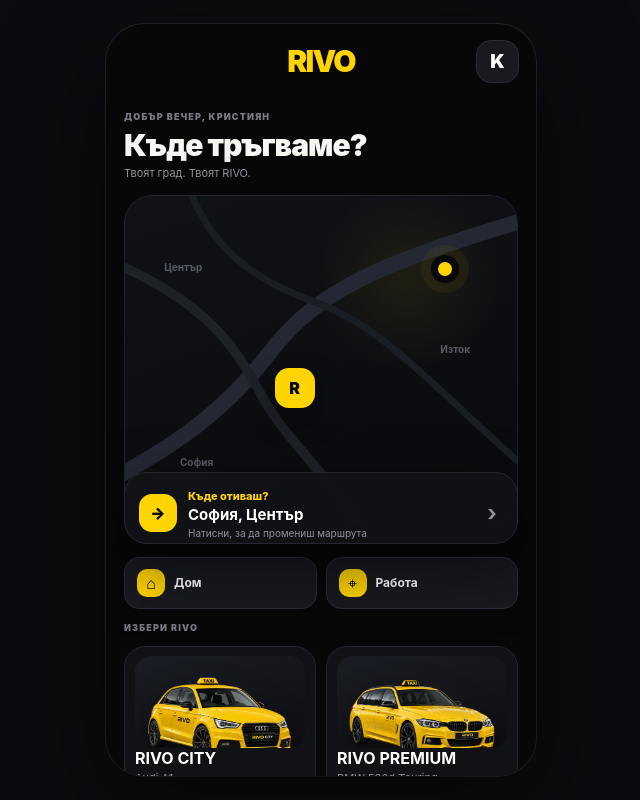
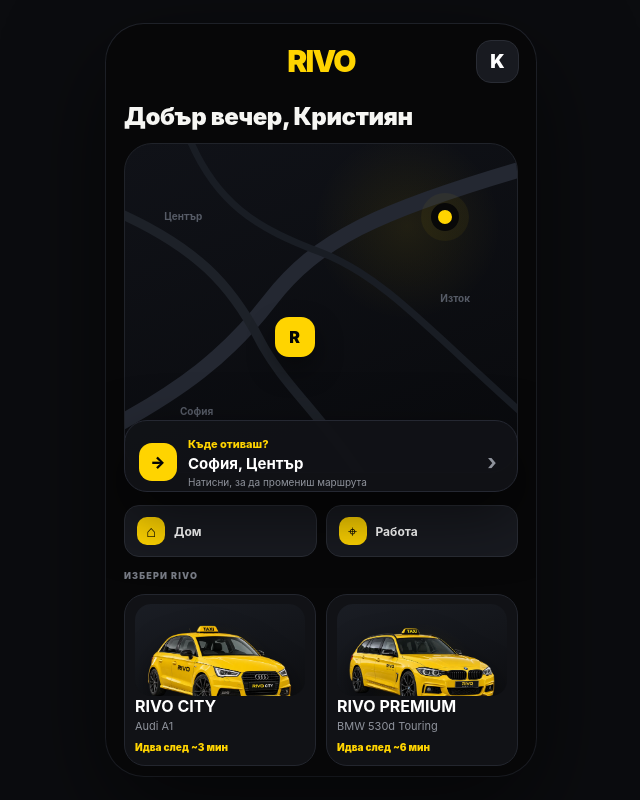
Before and after one commit to chrisatanasow-gif/-rivo-app, a React (Vite) app: page / in a window 1280 px wide. Shown: the whole page, without its empty margins (319-959 px from the left). Built offline with nearby package versions, Linux system fonts and the light colour scheme.

Commit message:
Refine customer home greeting

```diff
--- a/src/apps/CustomerApp.jsx
+++ b/src/apps/CustomerApp.jsx
@@ -79,7 +79,7 @@
     <>
       <Header logo right={<button className="iconBtn profileBtn" onClick={() => go("profile")}>K</button>} />
       <main className="content homeContent">
-        <div className="homeIntro"><span className="eyebrow">ДОБЪР ВЕЧЕР, КРИСТИЯН</span><h1>Къде тръгваме?</h1><p className="muted">Твоят град. Твоят RIVO.</p></div>
+        <div className="homeIntro"><h1>Добър вечер, Кристиян</h1></div>
         <MapMock />
         <button className="destinationCard" onClick={() => go("destination")}>
           <span className="destinationIcon">→</span><span><small>Къде отиваш?</small><b>{destination}</b><small>Натисни, за да промениш маршрута</small></span><strong>›</strong>
--- a/src/styles.css
+++ b/src/styles.css
@@ -79,7 +79,7 @@
 .priceEditor{padding:14px}.priceEditor label{display:grid;grid-template-columns:1fr 92px;gap:10px;align-items:center;padding:10px 0;text-align:left}.priceEditor label+label{border-top:1px solid var(--line)}.priceEditor input{width:100%;border:1px solid var(--line);background:var(--panel2);color:#fff;border-radius:13px;padding:11px 12px;text-align:right;font-weight:900;outline:none}
 .adminMap{position:relative;min-height:230px;border-radius:22px;overflow:hidden;background:linear-gradient(150deg,#101218,#0a0b0e);border:1px solid #22262e}.adminMap svg{position:absolute;inset:0;width:100%;height:100%}.liveCar{position:absolute;width:35px;height:35px;border-radius:11px;background:var(--yellow);color:#050505;display:grid;place-items:center;font-size:10px;font-style:normal;font-weight:950}.liveCar.c1{left:18%;top:62%}.liveCar.c2{left:68%;top:28%}.liveCar.c3{left:52%;top:68%}
 .toast{position:absolute;z-index:100;left:50%;bottom:calc(env(safe-area-inset-bottom) + 23px);transform:translate(-50%,12px);opacity:0;pointer-events:none;transition:.2s;background:#24262d;border:1px solid #373a43;border-radius:15px;padding:10px 13px;font-size:12px;white-space:nowrap;box-shadow:0 20px 55px rgba(0,0,0,.45)}.toast.show{opacity:1;transform:translate(-50%,0)}
-.homeContent{gap:13px}.homeIntro h1{margin-top:6px}.homeIntro .muted{margin:5px 0 0}
+.homeContent{gap:13px}.homeIntro h1{margin:0;font-size:24px;line-height:1.1;letter-spacing:-.4px}
 .destinationCard{display:grid;grid-template-columns:38px minmax(0,1fr) 22px;gap:11px;min-height:72px;padding:13px 14px;align-items:center}.destinationCard .destinationIcon{width:38px;height:38px;display:grid;place-items:center}.destinationCard span:nth-child(2){display:flex;flex-direction:column;justify-content:center;min-width:0;gap:2px;line-height:1.2}.destinationCard span:nth-child(2) b{font-size:15px;line-height:1.2;white-space:nowrap;overflow:hidden;text-overflow:ellipsis}.destinationCard span:nth-child(2) small:first-child{font-size:11px;color:var(--yellow);font-weight:850;letter-spacing:0}.destinationCard span:nth-child(2) small:last-child{margin-top:1px;color:#8f939c;font-size:10px;line-height:1.25}.destinationCard>strong{align-self:center;justify-self:center;font-size:22px;line-height:1;color:var(--muted)}
 .savedPlaces{display:grid;grid-template-columns:1fr 1fr;gap:9px}.savedPlaces button{display:flex;align-items:center;gap:9px;padding:11px 12px;background:var(--panel2);border:1px solid var(--line);border-radius:15px;color:#fff;text-align:left}.savedPlaces button span{width:28px;height:28px;border-radius:10px;display:grid;place-items:center;background:var(--yellow);color:#050505;font-size:16px}.savedPlaces button b{font-size:12px}
 .routeEditor,.routeSummary{padding:13px 14px}.routeEditor .summaryLine+.summaryLine,.routeSummary .summaryLine+.summaryLine{border-top:1px solid var(--line)}.summaryLine{display:flex;align-items:center;gap:11px;padding:7px 0;min-width:0}.summaryLine>span:last-child:not(.dot){min-width:0}.summaryLine small,.optionRow small,.pickupSummary small{display:block;font-size:9px;letter-spacing:.08em;color:var(--muted);font-weight:850;margin:0 0 3px}.summaryLine b{display:block;font-size:13px;white-space:nowrap;overflow:hidden;text-overflow:ellipsis}.summaryLine input{width:100%;padding:0;border:0;outline:0;background:transparent;color:#fff;font-weight:750;font-size:14px}.locationMark{margin-left:auto;color:var(--yellow);font-size:18px}.summaryMeta{display:flex;flex-wrap:wrap;gap:7px;margin-top:8px;padding-top:10px;border-top:1px solid var(--line);color:#c9cbd1;font-size:10px}.summaryMeta span{padding:5px 8px;border-radius:999px;background:var(--panel2)}.savedPlaceList{display:flex;flex-direction:column;gap:5px}.savedPlaceList .place{width:100%;border-radius:14px;padding:9px 2px}.savedPlaceList .place strong{margin-left:auto;color:var(--muted);font-size:20px}.rideChoices{display:flex;flex-direction:column;gap:9px}.rideCard .vehicleImage.compact{padding:6px 8px}.rideCard .vehicleImage.compact img{width:100%;height:100%}
```
